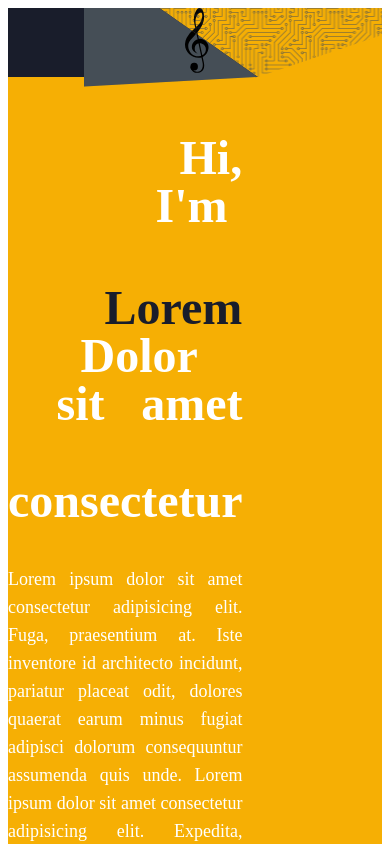
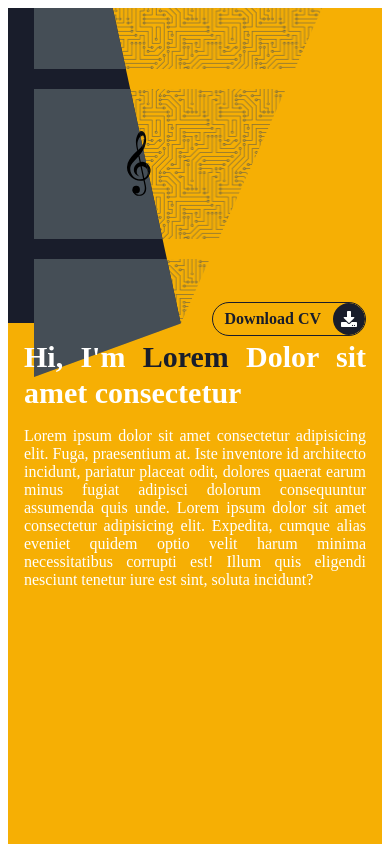
Before and after one commit to vikingviolinist/portfolio, a Svelte app: page / in a window 390 px wide. Shown: the top 844 px of the page. Built offline with nearby package versions, Linux system fonts and the light colour scheme.

Commit message:
📱 Add a few media rules (#8)

```diff
--- a/src/App.svelte
+++ b/src/App.svelte
@@ -14,16 +14,16 @@
   class="section sec1 header active duration-500 min-h-screen bg-secondary dark:bg-primary text-white overflow-hidden"
   id="home"
 >
-  <div class="header-content grid grid-cols-[800px,1fr] min-h-screen">
-    <div class="left-header relative">
+  <div class="header-content grid lg:grid-cols-[800px,1fr] min-h-screen">
+    <div class="left-header relative w-[70%] lg:w-full">
       <div
-        class="left-header-left flex items-center justify-center h-full bg-primary dark:bg-secondary clip-path-left"
+        class="left-header-left py-2 transition-all duration-500 ease-in-out flex items-center justify-center h-full bg-primary dark:bg-secondary clip-path-left"
       >
-        <div class="g-clef g-clef-left w-[40%] z-[4] text-center">
+        <div class="g-clef g-clef-left w-[20%] lg:w-[40%] z-[4] text-center">
           <Clef toggle={false} />
         </div>
         <div
-          class="lines lines-left flex flex-col gap-[6.5rem] absolute left-[20%] w-full"
+          class="lines lines-left flex flex-col gap-4 lg:gap-[6.5rem] absolute left-[10%] lg:left-[20%] w-full"
         >
           {#each Array(5) as _, index (index)}
             <LineLeft />
@@ -33,17 +33,17 @@
       <div
         class="left-header-right absolute top-0 flex justify-center items-center w-full h-full clip-path-right"
       >
-        <div class="g-clef g-clef-right w-[40%] z-[3] text-center">
+        <div class="g-clef g-clef-right w-[20%] lg:w-[40%] z-[3] text-center">
           <ClefCircuitBoard />
         </div>
         <div
-          class="g-clef g-clef-right w-[40%] text-center g-clef-right-bg absolute z-[2]"
+          class="g-clef g-clef-right w-[20%] lg:w-[40%] text-center g-clef-right-bg absolute z-[2]"
         >
           <Clef toggle={true} />
         </div>
 
         <div
-          class="lines lines-right flex flex-col gap-[6.5rem] absolute w-full left-[40%]"
+          class="lines lines-right flex flex-col gap-4 lg:gap-[6.5rem] absolute w-full left-[40%]"
         >
           {#each Array(5) as _, index (index)}
             <LineRight />
@@ -51,17 +51,19 @@
         </div>
       </div>
     </div>
-    <div class="right-header pr-36 flex text-justify items-center">
+    <div
+      class="right-header p-4 lg:pr-36 flex text-justify items-start lg:items-center"
+    >
       <div>
         <div
-          class="empty w-[200px] h-[400px] float-left clip-path-text shape-outside"
+          class="empty w-[200px] h-[400px] float-left clip-path-text shape-outside hidden lg:inline"
         />
-        <div>
-          <h1 class="name text-5xl font-bold">
+        <div class="relative">
+          <h1 class="name text-3xl lg:text-5xl font-bold">
             Hi, I'm <span class="text-primary dark:text-secondary">Lorem</span> Dolor
             sit amet consectetur
           </h1>
-          <p class="my-10 text-lg">
+          <p class="my-4 lg:my-10 text-md lg:text-lg">
             Lorem ipsum dolor sit amet consectetur adipisicing elit. Fuga,
             praesentium at. Iste inventore id architecto incidunt, pariatur
             placeat odit, dolores quaerat earum minus fugiat adipisci dolorum
@@ -70,18 +72,21 @@
             optio velit harum minima necessitatibus corrupti est! Illum quis
             eligendi nesciunt tenetur iure est sint, soluta incidunt?
           </p>
-          <div class="btn-container inline-block">
+          <div
+            class="btn-container inline-block absolute lg:relative right-0 -top-[15%]"
+          >
             <a
               href="https://github.com/vikingviolinist"
               class="main-btn relative rounded-[30px] font-semibold border border-primary dark:border-secondary flex items-center overflow-hidden
               before:absolute before:w-full before:h-full before:translate-x-[100%]
               "
             >
-              <span class="btn-text px-8 text-primary dark:text-secondary"
+              <span
+                class="btn-text px-3 lg:px-8 text-primary dark:text-secondary"
                 >Download CV</span
               >
               <span
-                class="btn-icon p-4 bg-primary dark:bg-secondary flex items-center justify-center rounded-[50%]"
+                class="btn-icon p-2 lg:p-4 bg-primary dark:bg-secondary flex items-center justify-center rounded-[50%]"
                 ><i class="fas fa-download" /></span
               >
             </a>
--- a/src/lib/LineLeft.svelte
+++ b/src/lib/LineLeft.svelte
@@ -1,4 +1,4 @@
-<div class="h-3">
+<div class="h-1 lg:h-3">
   <svg
     version="1.1"
     id="svg1204"
--- a/src/lib/LineRight.svelte
+++ b/src/lib/LineRight.svelte
@@ -1,4 +1,4 @@
-<div class="h-3 w-full">
+<div class="h-1 lg:h-3">
   <svg
     version="1.1"
     id="svg1204"
--- a/src/lib/NavBar.svelte
+++ b/src/lib/NavBar.svelte
@@ -14,14 +14,15 @@
 </script>
 
 <div
-  class="fixed top-[50%] right-8 flex flex-col items-center justify-center -translate-y-[50%] gap-5"
+  class="fixed left-[50%] lg:left-auto bottom-5 lg:top-[50%] lg:right-3 -translate-x-[50%]  lg:-translate-y-[50%] flex lg:flex-col items-center justify-center gap-3 lg:gap-5
+        transition-all duration-300 ease-in-out"
 >
   {#each icons as { icon, tooltip }}
     <NavBarButton
+      active={icon === selectedIcon}
+      {toggleActive}
+      {tooltip}
       {icon}
-      {tooltip}
-      {toggleActive}
-      active={icon === selectedIcon}
     />
   {/each}
 </div>
```
